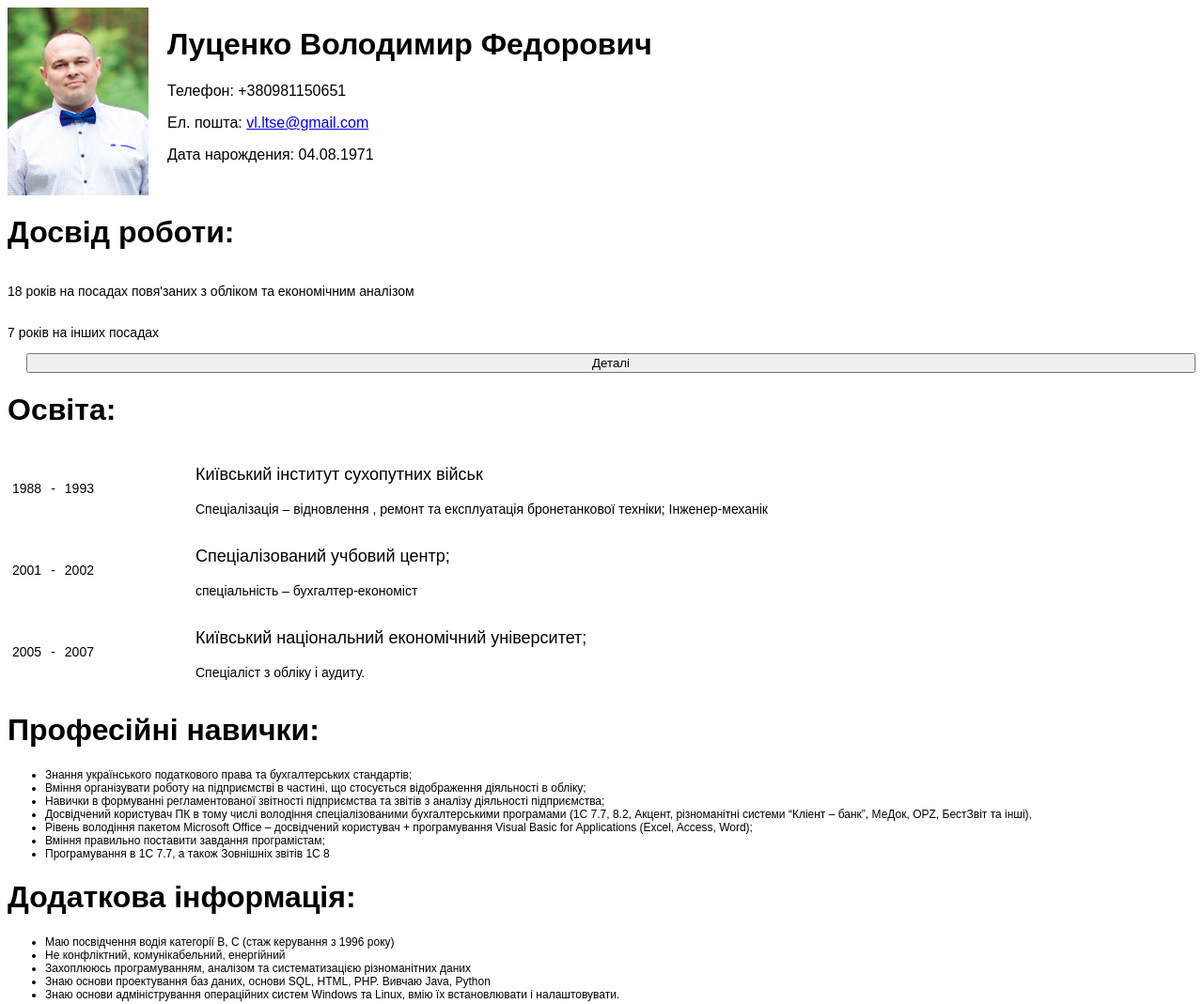
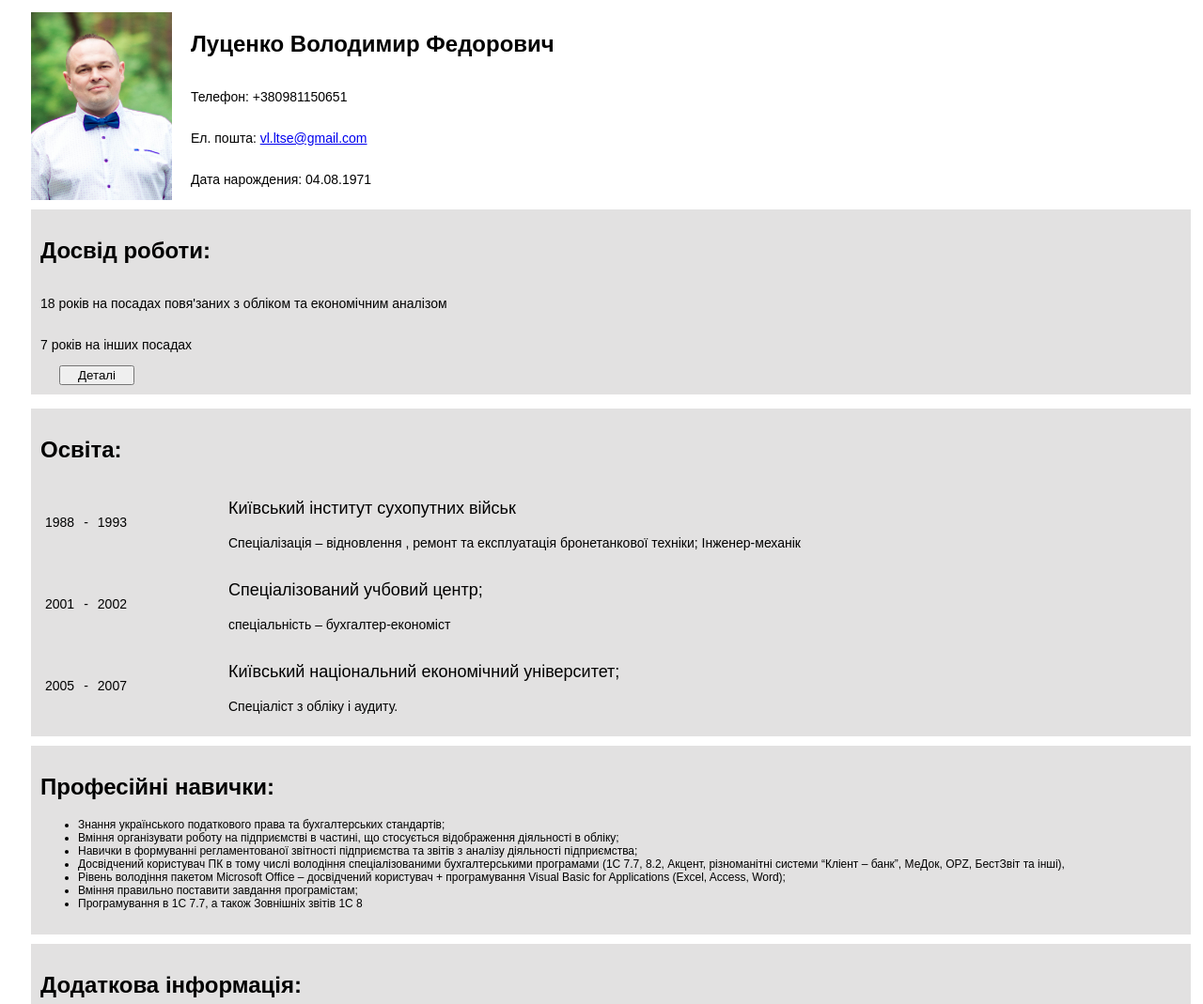
Before and after one commit to vlltse/vlltse.github.io, a plain HTML site: page index.html in a window 1280 px wide. Shown: the top 1069 px of the page at 94% size. Drawn offline with Linux system fonts and the light colour scheme.

Commit message:
ДОДАНО ФОН РОЗПОЧАТО АНІМАЦІЮ

```diff
--- a/index.html
+++ b/index.html
@@ -15,13 +15,13 @@
 
 <body>
 
-    <div>
+    <div id="maindata">
         <div id="firstrow">
             <div class=firstrows id="foto">
                 <img src="img/AKR_1446.jpg" alt="Фото Володимира"/>
             </div>
             <div class=firstrows id="maindata">
-                <h1>Луценко Володимир Федорович</h1>
+                <h2>Луценко Володимир Федорович</h2>
                 <p class="mydata" >Телефон: +380981150651</p>
                 <p class="mydata" >Ел. пошта: <a href="mailto:vl.ltse@gmail.com">vl.ltse@gmail.com</a></p>
                 <p class="mydata" >Дата нарождения: 04.08.1971</p>
@@ -31,7 +31,7 @@
 
         <div id="workwey">
             <div id="workwey-head">
-                <h1>Досвід роботи:</h1>
+                <h2>Досвід роботи:</h2>
                 <p>18 років на посадах повя'заних з обліком та економічним аналізом</p>
                 <p>7 років на інших посадах</p>
                 <button data-page="workwey-details">Деталі</button>
@@ -643,7 +643,7 @@
             </div>
         </div>
         <div id="study">
-            <h1>Освіта:</h1>
+            <h2>Освіта:</h2>
             <div class="studyrow">
                 <div class="period">
                     <div class="data1">
@@ -700,7 +700,7 @@
             </div>
         </div>
         <div id="profnav">
-            <h1>Професійні навички:</h1>
+            <h2>Професійні навички:</h2>
             <ul>
                 <li>Знання українського податкового права та бухгалтерських стандартів;</li>
                 <li>Вміння організувати роботу на підприємстві в частині, що стосується відображення діяльності в обліку;</li>
@@ -712,7 +712,7 @@
             </ul>
         </div>
         <div id="others">
-            <h1>Додаткова інформація:</h1>
+            <h2>Додаткова інформація:</h2>
             <ul>
                 <li>Маю посвідчення водія категорії В, С (стаж керування з 1996 року)</li>
                 <li>Не конфліктний, комунікабельний, енергійний</li>
--- a/scr/csripts.js
+++ b/scr/csripts.js
@@ -11,9 +11,8 @@ function hideshow(page) {
         // Приховати div, переданий у аргументі функції
         document.querySelector(`#${page}`).style.display = 'flex';
         //document.querySelector(`#workwey-head`).style.display = 'flex';
-
    }
-
+   document.querySelector(`#${page}`).style.animationPlayState = 'running';
 }
 
 // Зачекати завантаження сторінки:
--- a/stl/defsyle.css
+++ b/stl/defsyle.css
@@ -13,6 +13,19 @@ li{
     display: flex;
     align-items: flex-start;
     flex-wrap: wrap;
+    padding: 5px;
+}
+#maindata{
+    display: flex;
+    flex-direction: column;
+}
+#study, #profnav, #others{
+    background-color: rgb(226, 225, 225);
+    padding: 10px;
+    margin-top: 10px;
+    margin-left: 5px;
+    margin-left: 5px;
+    margin-right: 5px;
 }
 
     img{
@@ -30,23 +43,35 @@ li{
         margin-left: 20px;
     }
         .mydata{
-            font-size: 16px;
+            font-size: 14px;
         }
 
 #workwey-head{
     display: flex;
     flex-direction: column;
     /*align-items: center;*/
-
+}
+#workwey{
+    background-color: rgb(226, 225, 225);
+    padding: 10px;
+    margin: 5px;
 }
 #workwey-details{
     display: none;
     flex-direction: column;
+
 }
 
 .jobsrow{
     display: flex;
     flex-direction: column;
+    background-color: rgb(202, 199, 199);
+    padding: 10px;
+    margin: 5px;
+    animation-name: hide;
+    animation-duration: 5s;
+    animation-fill-mode: forwards;
+    animation-play-state: paused;
 }
 .jobsrow-head{
     display: flex;
@@ -83,6 +108,7 @@ li{
 
 button{
     height: fit-content;
+    width: 80px;
     margin-left: 20px;
 }
 
@@ -93,3 +119,27 @@ button{
 .jobname{
     width: 520px;  /* Ширина блока */
 }
+
+@keyframes hide {
+    0% {
+        opacity: 1;
+        height: 100%;
+        line-height: 100%;
+        padding: 20px;
+        margin-bottom: 10px;
+    }
+    75% {
+        opacity: 0;
+        height: 100%;
+        line-height: 100%;
+        padding: 20px;
+        margin-bottom: 10px;
+    }
+    100% {
+        opacity: 0;
+        height: 0px;
+        line-height: 0px;
+        padding: 0px;
+        margin-bottom: 0px;
+    }
+}
```
